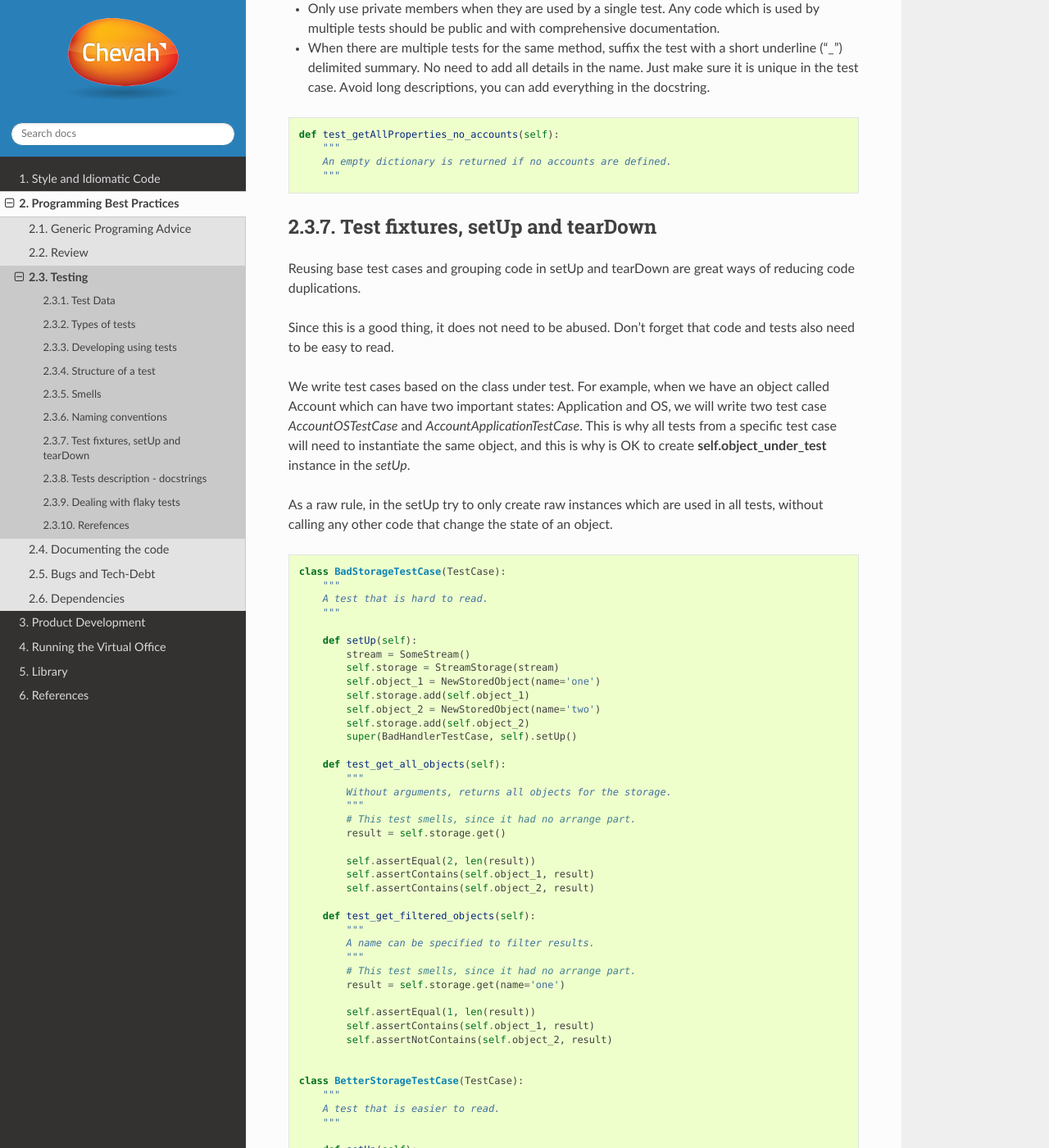
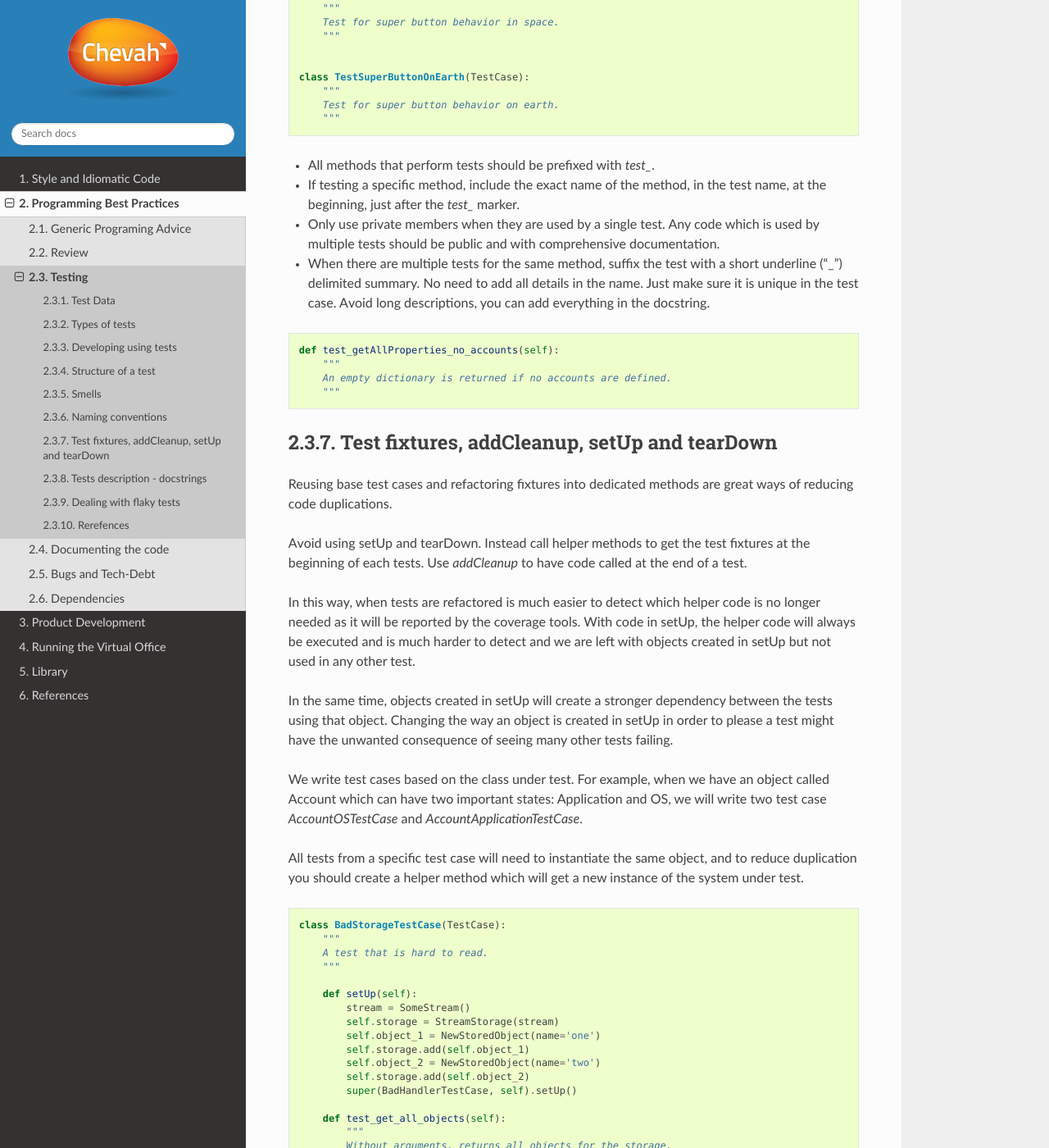
Before and after one commit to chevah/geck, a Sphinx documentation site: the page built from docs/programming/testing.rst, in a window 1280 px wide and 1400 px high, scrolled down 11817 px. Shown: the whole window at 82% size. Built offline with Sphinx 7.4.7 and the Read the Docs theme 2.0.0, drawn with Linux system fonts in a browser that asks for light colours; some of the changed text lies outside the part shown.

Commit message:
Initial update of setup/teardown.

```diff
--- a/docs/programming/testing.rst
+++ b/docs/programming/testing.rst
@@ -256,7 +256,8 @@ The *test should not have any side effect*.
 
 When writing application code, only write enough code to make a test work.
 It helps you to realise when to stop coding and move on to the next task.
-If you know there should be more code to handle other cases, you should write the tests
+If you know there should be more code to handle other cases,
+you should write the tests
 for those particular cases.
 This technique prevents writing code that is never executed
 and ensures that you always have a test for the code you write.
@@ -526,16 +527,22 @@ might get intertwined and look like the following code. This is OK.
         with self.assertRaises(ConfigurationError):
             some.getAllProperties()
 
-The *arrange* part can get very long. Try to move as much code in setUp()
-method, or move related initialization code in a helper method.
+Especially on some integration test or system tests, you also have one last
+part for a test: the cleanup.
+This should be implemented using the `addCleanup` helper which should be
+called as soon as possible, including in the *arrange* part.
 
-When the code is used only in a few tests, put it in a dedicated, reusable, method.
+The *arrange* part can get very long.
+Try to move as much code in helper method which can create test fixtures.
+
+When the code is used by multiple tests tests,
+put it in a dedicated, reusable, method.
 
 .. sourcecode:: python
 
     def test_section_navigation_long_arrange(self):
         """
-        This does not uses setUp or other
+        A test which is self contained.
         """
         account = factory.makeTestAccount()
         browser = factory.makeTestBrowser()
@@ -548,38 +555,56 @@ When the code is used only in a few tests, put it in a dedicated, reusable, meth
 
         self.assertEqual('section_title', browser.title)
 
-    def setUp(self):
+    def getAccountAndBrowser(self):
         """
         Object used by almost all tests.
         """
-        super(X, self).setUp()
-        self.account = factory.makeTestAccount()
-        self.browser = factory.makeTestBrowser()
+        account = factory.makeTestAccount()
+        browser = factory.makeTestBrowser()
+        self.addCleanup(self.logout, account)
+        return (account, browser)
 
-    def login(self):
+    def login(self, browser, account):
         """
         Go to login page and submit username and password.
         """
-        self.browser.open(self.BASE_URL + '/login')
-        self.browser.setField('username', self.account.name)
-        self.browser.setField('password', self.account.password)
-        self.browser.clickButton('Submit')
+        browser.open(self.BASE_URL + '/login')
+        browser.setField('username', account.name)
+        browser.setField('password', account.password)
+        browser.clickButton('Submit')
 
     def test_section_navigation(self):
         """
-        After login, users can navigate to specific sections.
+        A test which used helper method to get its fixtures.
         """
-        self.login()
+        account, sut = self.getAccountAndBrowser()
+        self.login(sut, account)
 
-        self.browser.open(self.BASE_URL + '/some_section')
+        sut.open(self.BASE_URL + '/some_section')
 
-        self.assertEqual('section_title', self.browser.title)
+        self.assertEqual('section_title', sut.title)
 
 
-Especially on some integration test or system tests, you also have one last
-part for a test: the cleanup.
-It is recommended to do it in tearDown() but
-when not practical, do it as a new paragraph, at the end of the test.
+The *arrange* part might create multiple fixtures and initialize multiple
+object.
+To make the code easier to read and to make it easier to identify which object
+is targeted by the test name the system under test object as `sut`.
+
+
+.. sourcecode:: python
+
+    def test_buildProcotol_no_client_response(self):
+        """
+        The client connection is closed when client connects without sending
+        a message.
+        """
+        client_factory = self.getClient(port=1234)
+        sut = self.getServerFactory(port=1234)
+        client_protocol = client_factory.connect()
+
+        sut.buildProtocol(client_protocol)
+
+        self.assertTrue(client_protocol.closed)
 
 
 Smells
@@ -618,18 +643,11 @@ Naming conventions
         Test for super button behavior in space.
         """
 
-        def setUp():
-            super(TestSuperButtonInSpace, self).setUp()
-            DO YOUR SPACE INITIALIZATION HERE.
 
     class TestSuperButtonOnEarth(TestCase):
         """
         Test for super button behavior on earth.
         """
-
-        def setUp():
-            super(TestSuperButtonOnEarth, self).setUp()
-            DO YOUR EARTH INITIALIZATION HERE.
 
 * All methods that perform tests should be prefixed with `test_`.
 
@@ -654,27 +672,36 @@ Naming conventions
         """
 
 
-Test fixtures, setUp and tearDown
-=================================
+Test fixtures, addCleanup, setUp and tearDown
+=============================================
 
-Reusing base test cases and grouping code in setUp and tearDown are great
-ways of reducing code duplications.
+Reusing base test cases and refactoring fixtures into dedicated methods
+are great ways of reducing code duplications.
 
-Since this is a good thing, it does not need to be abused.
-Don't forget that code and tests also need to be easy to read.
+Avoid using setUp and tearDown.
+Instead call helper methods to get the test fixtures at the beginning of each
+tests.
+Use `addCleanup` to have code called at the end of a test.
+
+In this way, when tests are refactored is much easier to detect which helper
+code is no longer needed as it will be reported by the coverage tools.
+With code in setUp, the helper code will always be executed and is much harder
+to detect and we are left with objects created in setUp but not used in any
+other test.
+
+In the same time, objects created in setUp will create a stronger dependency
+between the tests using that object.
+Changing the way an object is created in setUp in order to please a test might
+have the unwanted consequence of seeing many other tests failing.
 
 We write test cases based on the class under test.
 For example, when we have an object called Account which can have two
 important states: Application and OS, we will write two test case
 *AccountOSTestCase* and *AccountApplicationTestCase*.
-This is why all tests from a specific test case will need to instantiate the
-same object, and this is why is OK to create **self.object_under_test**
-instance in the *setUp*.
 
-As a raw rule, in the setUp try to only create raw instances which are
-used in all tests, without calling any other code that change the state
-of an object.
-
+All tests from a specific test case will need to instantiate the
+same object, and to reduce duplication you should create a helper method
+which will get a new instance of the system under test.
 
 .. sourcecode:: python
 
@@ -715,26 +742,41 @@ of an object.
             self.assertNotContains(self.object_2, result)
 
 
-    class BetterStorageTestCase(TestCase):
+    class StorageMuchBetterTestCase(TestCase):
         """
         A test that is easier to read.
         """
 
-        def setUp(self):
+        def getStorage(self):
+            """
+            Return a new storage which is checked at the end of the test to
+            make sure it is left clean.
+            """
             stream = SomeStream(self)
-            self.storage = StreamStorage(stream)
-            super(BadHandlerTestCase, self).setUp()
+            storage = StreamStorage(stream)
+
+            def assert_cleanup(storage):
+                """
+                Called at the end of each test to make sure storage is in a
+                sane state.
+                """
+                self.assertIsEmpty(storage.getAll())
+
+            self.addCleanup(assert_cleanup, storage)
+
+            return storage
 
         def test_get_all_objects(self):
             """
             Without arguments, returns all objects for the storage.
             """
+            sut = self.getStorage()
             object_1 = NewStoredObject()
-            self.storage.add(object_1)
+            sut.add(object_1)
             object_2 = NewStoredObject()
-            self.storage.add(object_2)
+            sut.add(object_2)
 
-            result = self.storage.get()
+            result = sut.get()
 
             self.assertEqual(2, len(result))
             self.assertContains(object_1, result)
@@ -744,18 +786,19 @@ of an object.
             """
             A name can be specified to filter results.
             """
+            sut = self.getStorage()
             object_1 = NewStoredObject(name='one')
-            self.storage.add(object_1)
+            sut.add(object_1)
             object_2 = NewStoredObject(name='two')
-            self.storage.add(object_2)
+            sut.add(object_2)
 
-            result = self.storage.get(name='one')
+            result = sut.get(name='one')
 
             self.assertEqual(1, len(result))
             self.assertContains(object_1, result)
             self.assertNotContains(object_2, result)
 
-Try to put as much cleanup code in the tearDown method and not after the
+Try to put as much cleanup code in the addCleanup method and not after the
 **assert** block.
 If a test fails, the rest of the assert block is not
 executed, and putting everything in a try/finally increase indentation.
@@ -782,33 +825,31 @@ You can register object for cleanup by using dedicated creation method.
 
     class GoodTestCase, self(.tearDown()TestCase):
 
-        def setUp(self):
-            super(GoodTestCase, self).setUp()
-            self.opened_files = []
+        def close_file(self, file):
+            """
+            Do the best to close and remove the file.
+            """
+            try:
+                file.close()
+                os.rm(file.path)
+            except:
+                # Pass or record the files which were not closed
+                # and fail with more details.
+                pass
 
-        def tearDown(self):
-            for file in self.opened_files:
-                try:
-                    file.close()
-                    os.rm(file.path)
-                except:
-                    # Pass or record the files which were not closed
-                    # and fail with more details.
-                    pass
-            super(GoodTestCase, self).tearDown()
-
-        def openFile(self, path):
+        def getOpenedFile(self, path):
             """
             Creation method which also registers the object for cleanup.
             """
             file = open('some_file')
-            self.opened_files.append(file)
+            self.addCleanup(close_file, file)
+            return file
 
         def test_someMethod_with_test_bad_cleanup(self):
             """
-            When an assertion fails, cleanup is still called via tearDown.
+            When an assertion fails, cleanup is still called via cleanup.
             """
-            file = self.openFile('some_file')
+            file = self.getOpenedFile('some_file')
             operator = SomeFancy(file)
 
             operator.read()
@@ -816,11 +857,8 @@ You can register object for cleanup by using dedicated creation method.
             self.assertEqual('something', operator.getAllContent())
 
 
-To reduce the need of tearDown and cleanup code, try to run each test on
-new instances and avoid global or singleton objects.
-
 You can still reuse object, in case creating a new instance takes a long time,
-as we want test to be fast.
+but this should be an exception and not the rule.
 
 
 Tests description - docstrings
```
